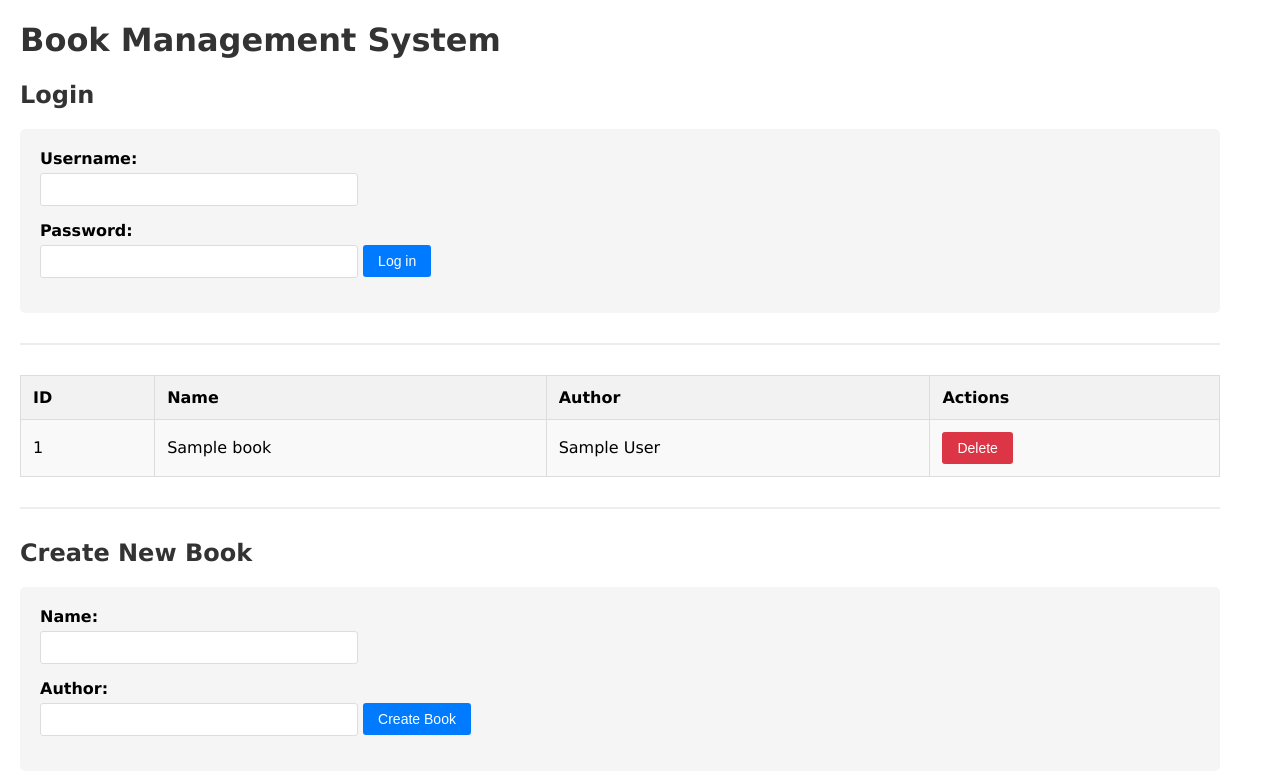
After one commit to dipanjal/scratch-web-framework, a Python web app: template demo_app/templates/books.html in a window 1280 px wide. The commit adds this page. Shown: the top 775 px of the page. Run offline with Jinja, Linux system fonts and the light colour scheme; the template is opened without the code that fills it: most values are stand-ins (such as "Sample title", 1, 10 or a date in 2020).

Commit message:
Lab-11: Implement CRUD UI

```diff
--- a/demo_app/static/css/main.css
+++ b/demo_app/static/css/main.css
@@ -1,10 +1,81 @@
- body {
-    background-color: teal;
-    font-family: Arial, sans-serif;
+body {
+    font-family: Verdana, Geneva, sans-serif;
     margin: 20px;
+    max-width: 1200px;
 }
 
-h1 {
+h1, h2 {
+    color: #333;
+}
+
+/* Form Styling */
+form {
+    background: #f5f5f5;
+    padding: 20px;
+    border-radius: 5px;
+    margin: 20px 0;
+}
+
+label {
+    display: block;
+    margin-bottom: 5px;
+    font-weight: bold;
+}
+
+input[type="text"], input[type="password"] {
+    width: 300px;
+    padding: 8px;
+    margin-bottom: 15px;
+    border: 1px solid #ddd;
+    border-radius: 3px;
+}
+
+/* Table Styling */
+table {
+    border-collapse: collapse;
+    width: 100%;
+    margin: 20px 0;
+}
+
+td, th {
+    border: 1px solid #dddddd;
+    text-align: left;
+    padding: 12px;
+}
+
+th {
+    background-color: #f2f2f2;
+    font-weight: bold;
+}
+
+tr:nth-child(even) {
+    background-color: #f9f9f9;
+}
+
+/* Button Styling */
+button {
+    background-color: #007bff;
     color: white;
-    text-align: center;
+    padding: 8px 15px;
+    border: none;
+    border-radius: 3px;
+    cursor: pointer;
+    font-size: 14px;
 }
+
+button:hover {
+    background-color: #0056b3;
+}
+
+.delete-button {
+    background-color: #dc3545;
+}
+
+.delete-button:hover {
+    background-color: #c82333;
+}
+
+hr {
+    margin: 30px 0;
+    border: 1px solid #eee;
+}
--- /dev/null
+++ b/demo_app/static/js/app.js
@@ -0,0 +1,94 @@
+$(document).ready(function(){
+    // Get base URL for proxy compatibility
+    const BASE_URL = window.location.origin;
+
+    let token = localStorage.getItem("token");
+
+    // Show/hide login form based on token presence
+    if (token !== null) {
+        $("#login-form-wrapper").hide();
+    } else {
+        $("#login-form-wrapper").show();
+    }
+
+    // Login functionality
+    $("#login-button").on("click", function (event) {
+        event.preventDefault();
+
+        $.ajax({
+            type: 'POST',
+            url: BASE_URL + "login",
+        }).done(function (data) {
+            token = data["token"];
+            localStorage.setItem("token", token);
+            $("#login-form-wrapper").hide();
+            alert("Successfully logged in!");
+        }).fail(function () {
+            alert("Failed to login!");
+        });
+    });
+
+    // Create book functionality
+    $("#create-button").on("click", function (e) {
+        e.preventDefault();
+
+        let name = $("#name").val();
+        let author = $("#author").val();
+
+        if (!name || !author) {
+            alert("Please fill in both name and author");
+            return;
+        }
+
+        let token = "abc123"
+        let payload = {
+            name: name,
+            author: author,
+        }
+        $.ajax({
+            type: 'POST',
+            url: BASE_URL + "/books",
+            headers: {
+                "Authorization": "Token: " + token,
+                "Content-Type": "application/json"
+            },
+            data: JSON.stringify(payload),
+        }).done(function() {
+            alert('Book created successfully!');
+            location.reload();
+        }).fail(function(xhr) {
+            if (xhr.status === 401) {
+                alert('Please log in first!');
+            } else {
+                alert("Failed to create book!");
+            }
+        });
+    });
+
+    // Delete book functionality
+    $(".delete-button").on("click", function (e) {
+        let bookId = $(this).data("id");
+        console.log(bookId);
+        let confirmed = confirm("Are you sure you want to delete this book?");
+
+        if (confirmed) {
+            $.ajax({
+                type: 'DELETE',
+                url: BASE_URL + "/books/" + bookId,
+                headers: {
+                    "Authorization": "Token: " + token,
+                    "Content-Type": "application/json"
+                }
+            }).done(function() {
+                alert('Book deleted successfully!');
+                location.reload();
+            }).fail(function(xhr) {
+                if (xhr.status === 401) {
+                    alert('Please log in first!');
+                } else {
+                    alert("Failed to delete book!");
+                }
+            });
+        }
+    });
+});
--- /dev/null
+++ b/demo_app/templates/books.html
@@ -0,0 +1,62 @@
+<!DOCTYPE html>
+<html lang="en">
+<head>
+    <meta charset="UTF-8">
+    <title>Book Management System</title>
+    <link href="/css/main.css" type="text/css" rel="stylesheet">
+</head>
+<body>
+    <h1>Book Management System</h1>
+
+    <div id="login-form-wrapper">
+        <h2>Login</h2>
+        <form id="login-form" method="post">
+            <label for="username">Username:</label>
+            <input type="text" name="username" id="username" required>
+
+            <label for="password">Password:</label>
+            <input type="password" name="password" id="password" required>
+
+            <button id="login-button">Log in</button>
+        </form>
+    </div>
+
+    <hr>
+
+    <table>
+        <tr>
+            <th>ID</th>
+            <th>Name</th>
+            <th>Author</th>
+            <th>Actions</th>
+        </tr>
+
+        {% for book in books %}
+        <tr>
+            <td>{{ book.id }}</td>
+            <td>{{ book.name }}</td>
+            <td>{{ book.author }}</td>
+            <td><button data-id="{{book.id}}" class="delete-button">Delete</button></td>
+        </tr>
+        {% endfor %}
+    </table>
+
+    <hr>
+
+    <h2>Create New Book</h2>
+    <form id="create-form" method="post">
+        <label for="name">Name:</label>
+        <input type="text" name="name" id="name" required>
+
+        <label for="author">Author:</label>
+        <input type="text" name="author" id="author" required>
+
+        <button id="create-button">Create Book</button>
+    </form>
+
+    <script src="https://code.jquery.com/jquery-3.4.1.min.js"
+            integrity="sha256-CSXorXvZcTkaix6Yvo6HppcZGetbYMGWSFlBw8HfCJo="
+            crossorigin="anonymous"></script>
+    <script src="/js/app.js"></script>
+</body>
+</html>
--- a/poridhiweb/constants.py
+++ b/poridhiweb/constants.py
@@ -1,6 +1,7 @@
 
 class HttpStatus:
     OK = "200 OK"
+    CREATED = "201 Created"
     INTERNAL_SERVER_ERROR = "500 Internal Server Error"
     NOT_FOUND = "404 Not Found"
     METHOD_NOT_ALLOWED = "405 Method Not Allowed"
```
Also changed, not shown: demo_app/view/book_controller.py (+6 -3 lines), demo_app/static/js/main.js (deleted).
